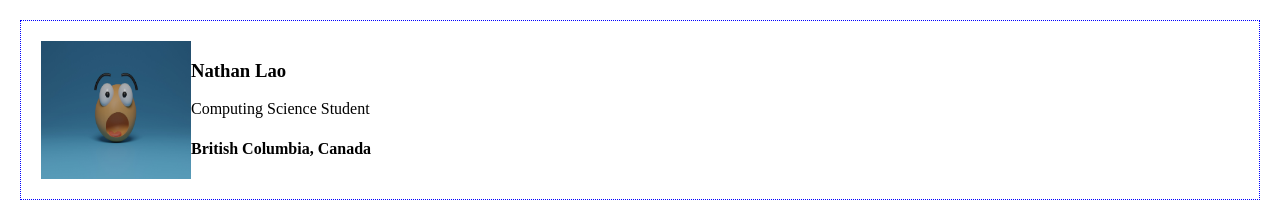
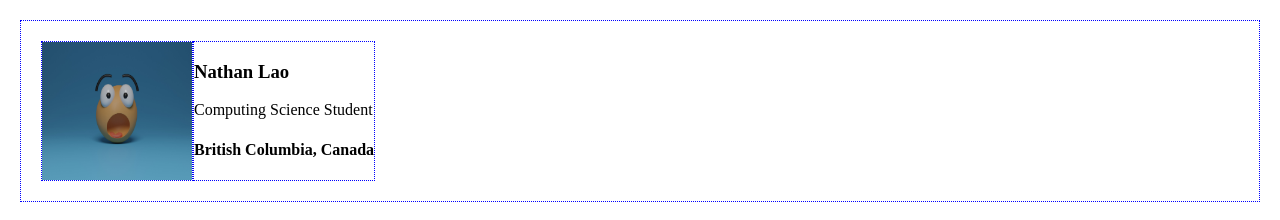
Before and after one commit to nathanlao/my_HTML_CSS_recap, a plain HTML site: page DigitalCard/index.html in a window 1280 px wide. Drawn offline with Linux system fonts and the light colour scheme.

Commit message:
Added utility class

```diff
--- a/DigitalCard/index.html
+++ b/DigitalCard/index.html
@@ -3,13 +3,13 @@
         <link rel="stylesheet" href="styles.css" />
     </head>
     <body>
-        <div class="card">
+        <div class="card border">
             <img
-                class="lightbulb-img"
+                class="lightbulb-img border"
                 alt="lightbulb"
                 src="./images/icon.png">
 
-            <div>
+            <div class="border">
                 <h3>Nathan Lao</h3>
                 <p>Computing Science Student</p>
                 <h4>British Columbia, Canada</h4>
--- a/DigitalCard/styles.css
+++ b/DigitalCard/styles.css
@@ -3,7 +3,6 @@ body {
 }
 
 .card {
-    border: 1px dotted blue;
     padding: 20px;
     display: flex;
 }
@@ -11,3 +10,8 @@ body {
 .lightbulb-img {
     width: 150px;
 }
+
+/* utility class: A class for a single CSS property */
+.border {
+    border: 1px dotted blue;
+}
```
